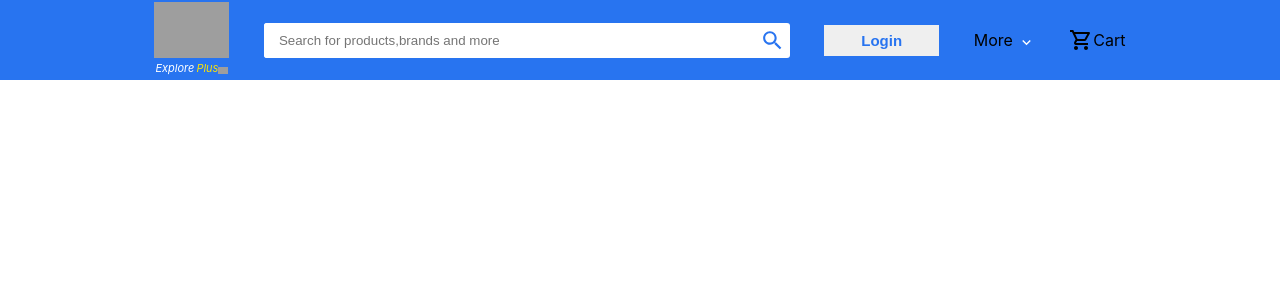
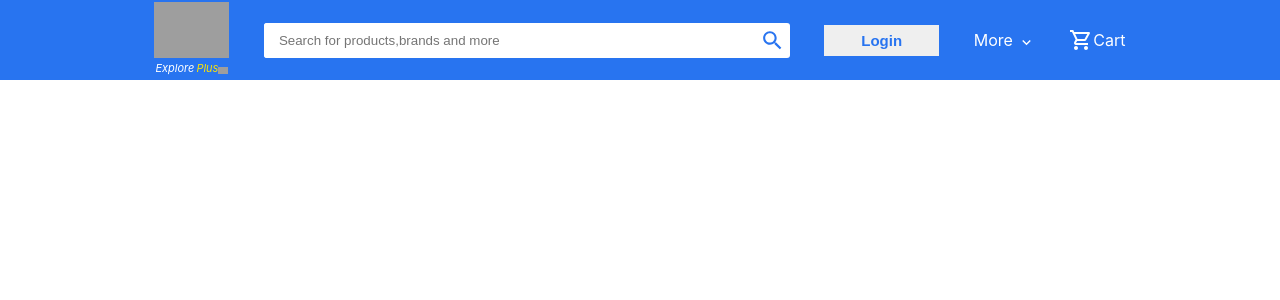
Before and after one commit to Surya8991/flipkart_clone, a React (Create React App) app: page / in a window 1280 px wide. Shown: the top 300 px of the page. Built offline with nearby package versions, Linux system fonts and the light colour scheme; grey boxes are pictures that could not be loaded.

Commit message:
Minor CSS change and tippy js packgae install

```diff
--- a/package.json
+++ b/package.json
@@ -10,6 +10,7 @@
     "@testing-library/jest-dom": "^5.16.5",
     "@testing-library/react": "^13.4.0",
     "@testing-library/user-event": "^13.5.0",
+    "@tippyjs/react": "^4.2.6",
     "react": "^18.2.0",
     "react-dom": "^18.2.0",
     "react-scripts": "5.0.1",
--- a/src/Components/Header/Header.css
+++ b/src/Components/Header/Header.css
@@ -39,6 +39,7 @@
   color: #2874f0;
   padding: 5px;
   font-size: 25px;
+  cursor: pointer;
 }
 .third > button {
   border: none;
@@ -52,6 +53,7 @@
 }
 
 .fourth {
+  color: white;
   display: flex;
   align-items: center;
   cursor: pointer;
@@ -72,6 +74,7 @@
   font-weight: 600;
 }
 .fifth {
+  color: white;
   align-items: center;
   display: flex;
   padding-right: 120px;
```
Also changed, not shown: 1 other file (tests, documents, lock files or other folders). Lines whose indentation alone changed are shown as unchanged.
